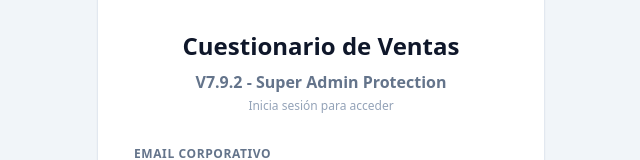
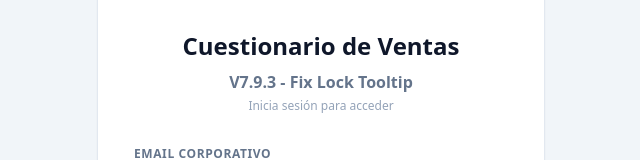
Before and after one commit to crm-industrial-v1/crm-industrial-v7-final, a React (Vite) app: page / in a window 1280 px wide. Shown: the part 254-414 px from the top of the page, without its empty margins (319-959 px from the left). Built offline with nearby package versions, Linux system fonts and the light colour scheme.

Commit message:
V7.9.3 - Fix Lock Tooltip

```diff
--- a/src/App.tsx
+++ b/src/App.tsx
@@ -16,7 +16,7 @@ import { SectionHeader } from './components/ui/SectionHeader';
 import ContactForm from './components/crm/ContactForm';
 
 // --- VERSIÓN ACTUALIZADA ---
-const APP_VERSION = "V7.9.2 - Super Admin Protection";
+const APP_VERSION = "V7.9.3 - Fix Lock Tooltip";
 
 // --- CONFIGURACIÓN SUPER ADMIN ---
 // Este usuario nunca podrá ser modificado de rol ni borrado accidentalmente
@@ -115,7 +115,12 @@ const AdminView = () => {
                                 <tr key={u.id} className="hover:bg-blue-50/30 transition-colors group">
                                     <td className="p-4 font-medium text-slate-700 flex items-center gap-2">
                                         {u.email}
-                                        {isSuperAdmin && <Lock size={12} className="text-amber-500" title="Super Admin Protegido"/>}
+                                        {/* CORRECCIÓN AQUÍ: Envolvemos el icono en un span para poner el title */}
+                                        {isSuperAdmin && (
+                                            <span title="Super Admin Protegido">
+                                                <Lock size={12} className="text-amber-500"/>
+                                            </span>
+                                        )}
                                     </td>
 
                                     {/* CAMPO NOMBRE EDITABLE */}
@@ -143,7 +148,6 @@ const AdminView = () => {
                                                 'bg-white text-slate-700 border-slate-200'
                                             } ${isSuperAdmin ? 'opacity-50 cursor-not-allowed' : 'cursor-pointer'}`}
                                             value={u.role}
-                                            // AQUÍ ESTÁ LA PROTECCIÓN: Si es tu email, se deshabilita
                                             disabled={isSuperAdmin}
                                             onChange={(e) => updateUserField(u.id, 'role', e.target.value, u.role)}
                                         >
```
